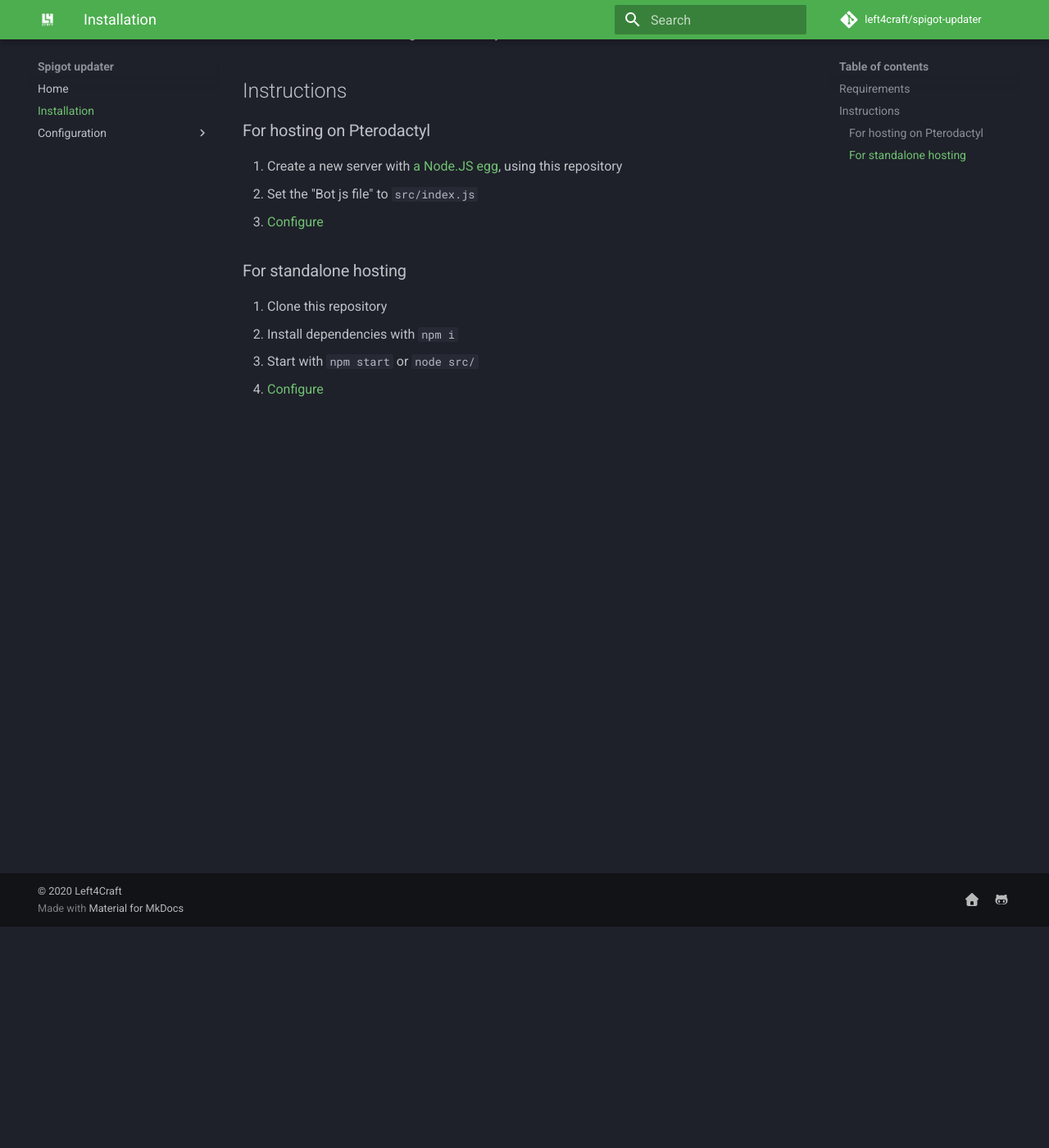
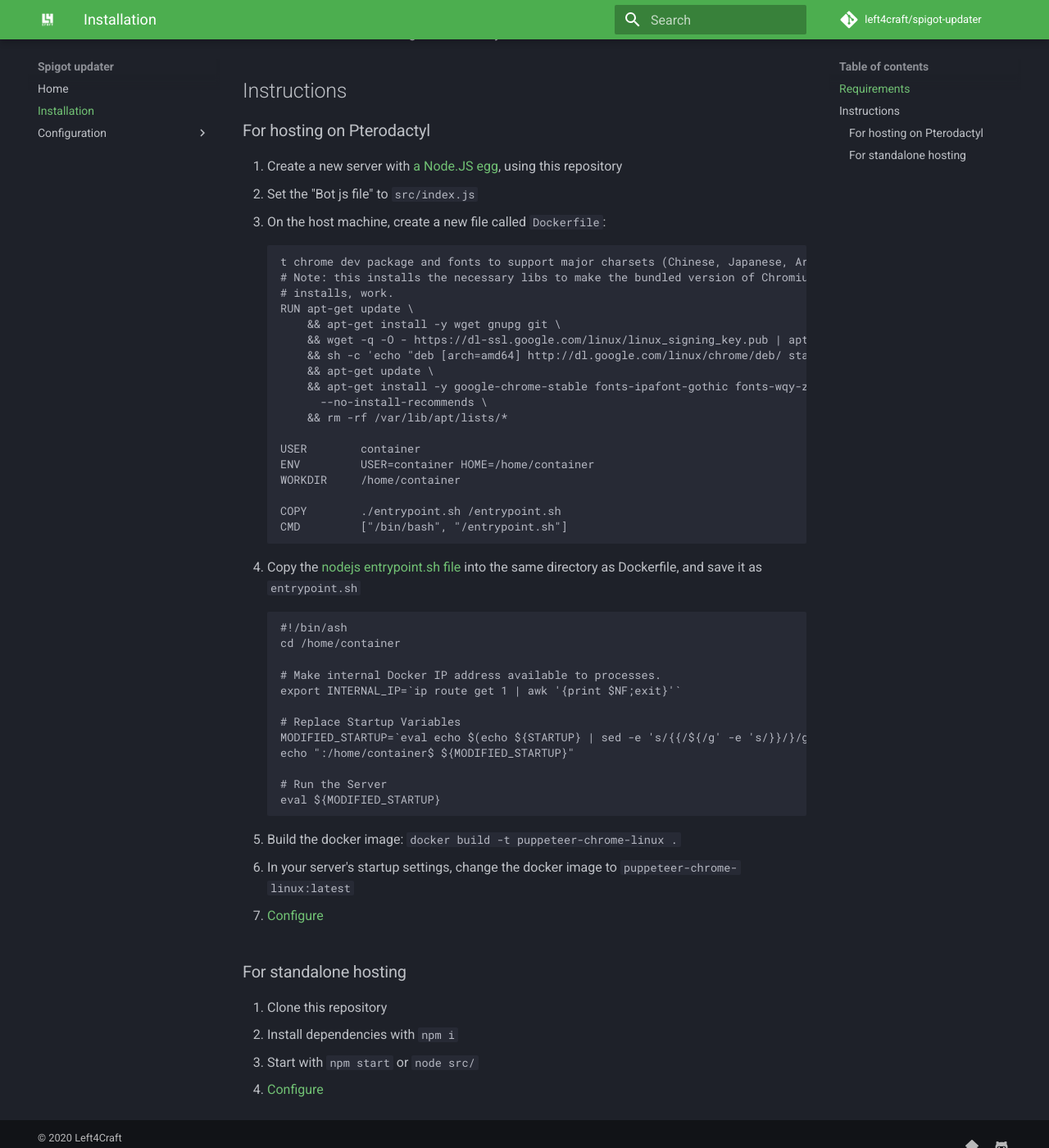
Before and after one commit to left4craft/spigot-updater, an MkDocs documentation site: the page built from docs/installation.md, in a window 1280 px wide and 1400 px high, scrolled down 270 px. Shown: the whole window at 82% size. Built offline with MkDocs 1.6.1 and Material for MkDocs 9.7.7, drawn with Linux system fonts in a browser that asks for light colours; comment, search, counter and statistics services are not loaded.

Commit message:
Update installation.md

````diff
--- a/docs/installation.md
+++ b/docs/installation.md
@@ -12,7 +12,48 @@
 
 1. Create a new server with [a Node.JS egg](https://github.com/parkervcp/eggs/tree/master/bots/discord/discord.js), using this repository
 2. Set the "Bot js file" to `src/index.js`
-3. [Configure](../configuration/env)
+3. On the host machine, create a new file called `Dockerfile`:
+```
+t chrome dev package and fonts to support major charsets (Chinese, Japanese, Arabic, Hebrew, Thai and a few others)
+# Note: this installs the necessary libs to make the bundled version of Chromium that Puppeteer
+# installs, work.
+RUN apt-get update \
+    && apt-get install -y wget gnupg git \
+    && wget -q -O - https://dl-ssl.google.com/linux/linux_signing_key.pub | apt-key add - \
+    && sh -c 'echo "deb [arch=amd64] http://dl.google.com/linux/chrome/deb/ stable main" >> /etc/apt/sources.list.d/google.list' \
+    && apt-get update \
+    && apt-get install -y google-chrome-stable fonts-ipafont-gothic fonts-wqy-zenhei fonts-thai-tlwg fonts-kacst fonts-freefont-ttf libxss1 \
+      --no-install-recommends \
+    && rm -rf /var/lib/apt/lists/*
+
+USER        container
+ENV         USER=container HOME=/home/container
+WORKDIR     /home/container
+
+COPY        ./entrypoint.sh /entrypoint.sh
+CMD         ["/bin/bash", "/entrypoint.sh"]
+```
+
+4. Copy the [nodejs entrypoint.sh file](https://github.com/pterodactyl/images/blob/nodejs/entrypoint.sh) into the same directory as Dockerfile, and save it as `entrypoint.sh`
+```
+#!/bin/ash
+cd /home/container
+
+# Make internal Docker IP address available to processes.
+export INTERNAL_IP=`ip route get 1 | awk '{print $NF;exit}'`
+
+# Replace Startup Variables
+MODIFIED_STARTUP=`eval echo $(echo ${STARTUP} | sed -e 's/{{/${/g' -e 's/}}/}/g')`
+echo ":/home/container$ ${MODIFIED_STARTUP}"
+
+# Run the Server
+eval ${MODIFIED_STARTUP}
+```
+5. Build the docker image: `docker build -t puppeteer-chrome-linux .`
+
+6. In your server's startup settings, change the docker image to `puppeteer-chrome-linux:latest`
+
+7. [Configure](../configuration/env)
 
 ### For standalone hosting
 
````
